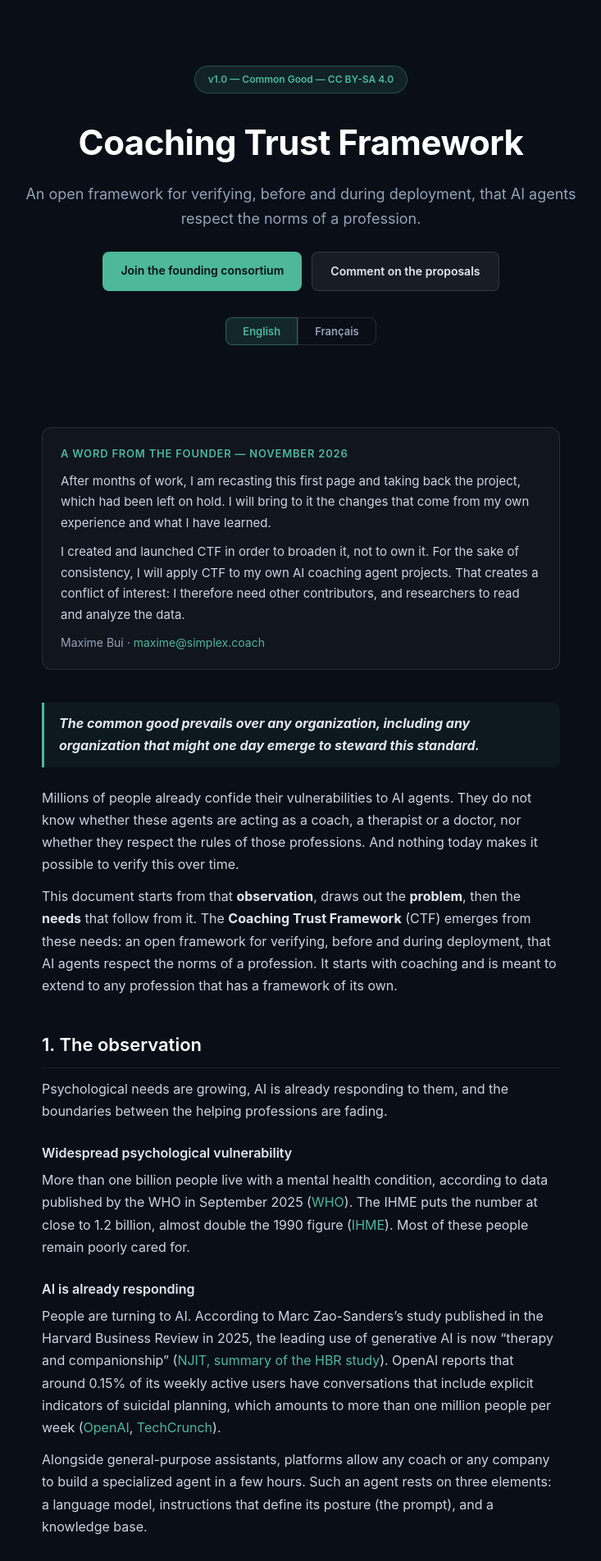
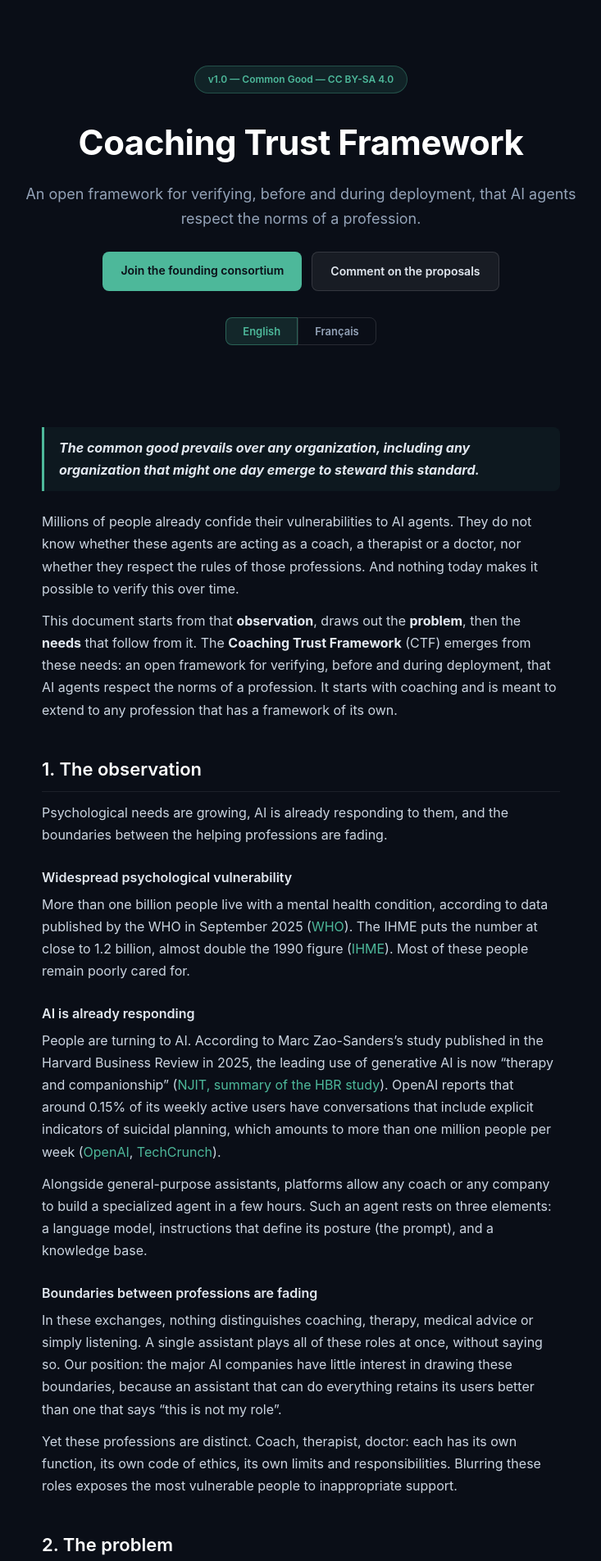
Before and after one commit to macsimplex/coaching-trust-framework, a Jekyll site: the page built from index.html, in a window 1280 px wide. Shown: the top 1904 px of the page at 82% size, without its empty margins (273-1006 px from the left). Built offline with Jekyll 4.4.1, drawn with Linux system fonts in a browser that asks for light colours.

Commit message:
Homepage: remove the founder's note
Co-Authored-By: Claude Opus 5.5 <noreply@anthropic.com>
Claude-Session: https://claude.ai/code/session_01QRap71zjUpKLCsRRJa6vSy

```diff
--- a/index.html
+++ b/index.html
@@ -83,10 +83,6 @@ body.fr .hero .hero-cta[lang="fr"], body:not(.fr) .hero .hero-cta[lang="en"] { d
   .bricks .arrow::before { content: "↓"; }
 }
 
-.founder-note { border: 1px solid rgba(255,255,255,0.1); background: rgba(255,255,255,0.03); border-radius: 12px; padding: 20px 22px; margin: 0 0 40px; }
-.founder-note h2 { font-size: 13px; font-weight: 600; letter-spacing: 0.06em; text-transform: uppercase; color: #4db89a; margin: 0 0 10px; }
-.founder-note p { color: #cbd5e1; font-size: 15px; margin: 0 0 10px; }
-.founder-note .sign { color: #94a3b8; font-size: 14px; margin: 0; }
 
 .footer { text-align: center; padding: 40px 24px; color: #64748b; font-size: 13px; border-top: 1px solid rgba(255,255,255,0.06); }
 .footer a { color: #64748b; }
@@ -118,20 +114,6 @@ body.fr .content [lang="en"], body.fr .hero [lang="en"] { display: none; }
 </div>
 
 <div class="content">
-
-  <!-- Founder's note: specific to the homepage -->
-  <div class="founder-note" lang="en">
-    <h2>A word from the founder — November 2026</h2>
-    <p>After months of work, I am recasting this first page and taking back the project, which had been left on hold. I will bring to it the changes that come from my own experience and what I have learned.</p>
-    <p>I created and launched CTF in order to broaden it, not to own it. For the sake of consistency, I will apply CTF to my own AI coaching agent projects. That creates a conflict of interest: I therefore need other contributors, and researchers to read and analyze the data.</p>
-    <p class="sign">Maxime Bui · <a href="mailto:maxime@simplex.coach">maxime@simplex.coach</a></p>
-  </div>
-  <div class="founder-note" lang="fr">
-    <h2>Le mot du fondateur — novembre 2026</h2>
-    <p>Après des mois de travail, je refonds cette première page et reprends en main le projet, resté en suspens. Je vais y apporter les modifications issues de mes expériences et de mes apprentissages.</p>
-    <p>J'ai créé et initié le CTF pour l'élargir, pas pour en être le propriétaire. Par cohérence, j'appliquerai le CTF à mes propres projets d'agents IA de coaching. Cela crée un conflit d'intérêts : j'ai donc besoin d'autres contributeurs, et de chercheurs pour lire et analyser les données.</p>
-    <p class="sign">Maxime Bui · <a href="mailto:maxime@simplex.coach">maxime@simplex.coach</a></p>
-  </div>
 
   <!-- Vision (EN) : rendered from VISION.md, do not duplicate the text here -->
   <div lang="en" class="vision">
```
Also changed, not shown: CHANGELOG.md.
